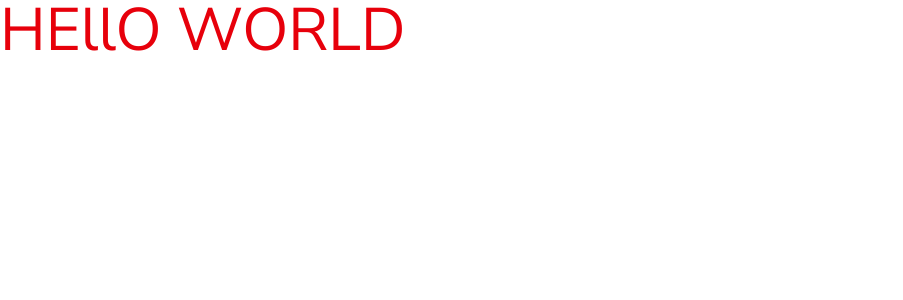
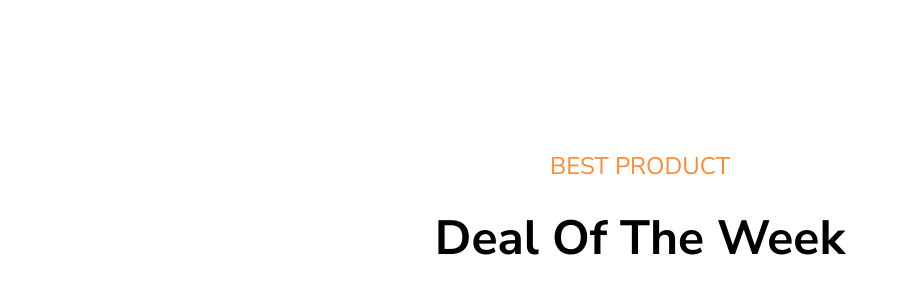
Before and after one commit to Anayatul-Ahad-Shoikot/nextpet, a Next.js app: page / in a window 1280 px wide. Shown: the top 300 px of the page, without its empty margins (0-903 px from the left). Built offline with nearby package versions, Linux system fonts and the light colour scheme.

Commit message:
update header

```diff
--- a/src/app/layout.tsx
+++ b/src/app/layout.tsx
@@ -29,6 +29,7 @@ export default function RootLayout({
   return (
     <html
       lang="en"
+      data-arp=""
       className={`${geistSans.variable} ${geistMono.variable} ${nunitoSans.variable} h-full antialiased`}
     >
       <body className="min-h-full flex flex-col">{children}</body>
--- a/src/app/page.tsx
+++ b/src/app/page.tsx
@@ -1,9 +1,13 @@
 import Image from "next/image";
+import BestProduct from "../components/emam/BestProduct";
 
 export default function Home() {
     return (
-        <div className="container">
-            <h1 className="text-6xl text-red-600">HEllO WORLD</h1>
-        </div>
+        <>
+            {/* // <div className="container">
+            //     <h1 className="text-6xl text-red-600">HEllO WORLD</h1>
+            // </div> */}
+            <BestProduct />
+        </>
     );
 }
--- a/src/components/emam/BestProduct.tsx
+++ b/src/components/emam/BestProduct.tsx
@@ -2,9 +2,16 @@ import React from 'react'
 
 const BestProduct = () => {
   return (
-    <div>
-      <h1>hello world</h1>
-    </div>
+    <section className='py-37.5'>
+      <div className='container'>
+        <div className="text-center flex items-center justify-center">
+          <div>
+            <h3 className=' font-blod text-2xl uppercase text-[#FE8935]'>Best Product</h3>
+            <h1 className='font-bold text-5xl mt-8'>Deal Of The Week</h1>
+          </div>
+        </div>
+      </div>
+    </section>
   )
 }
 
```
